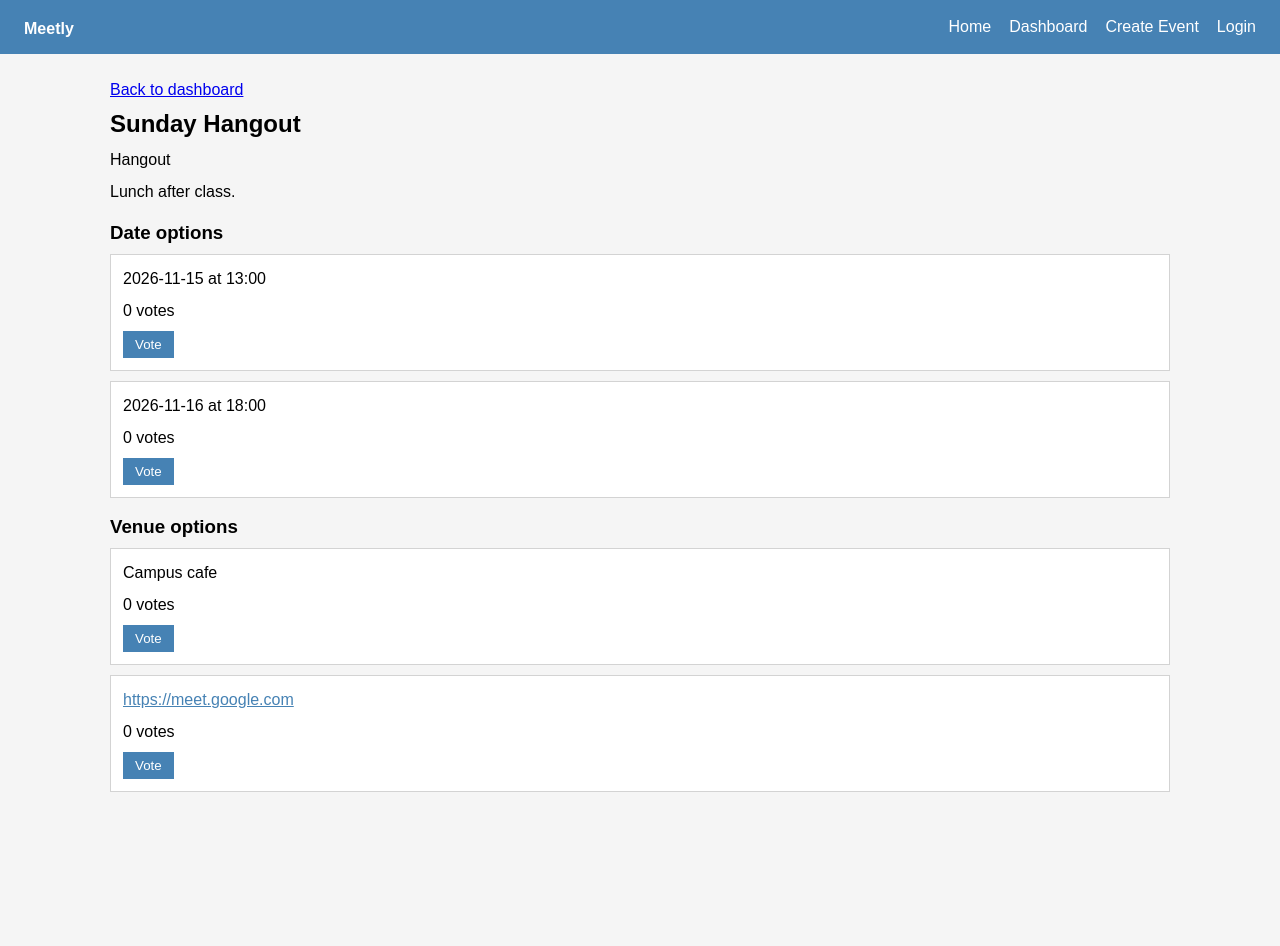
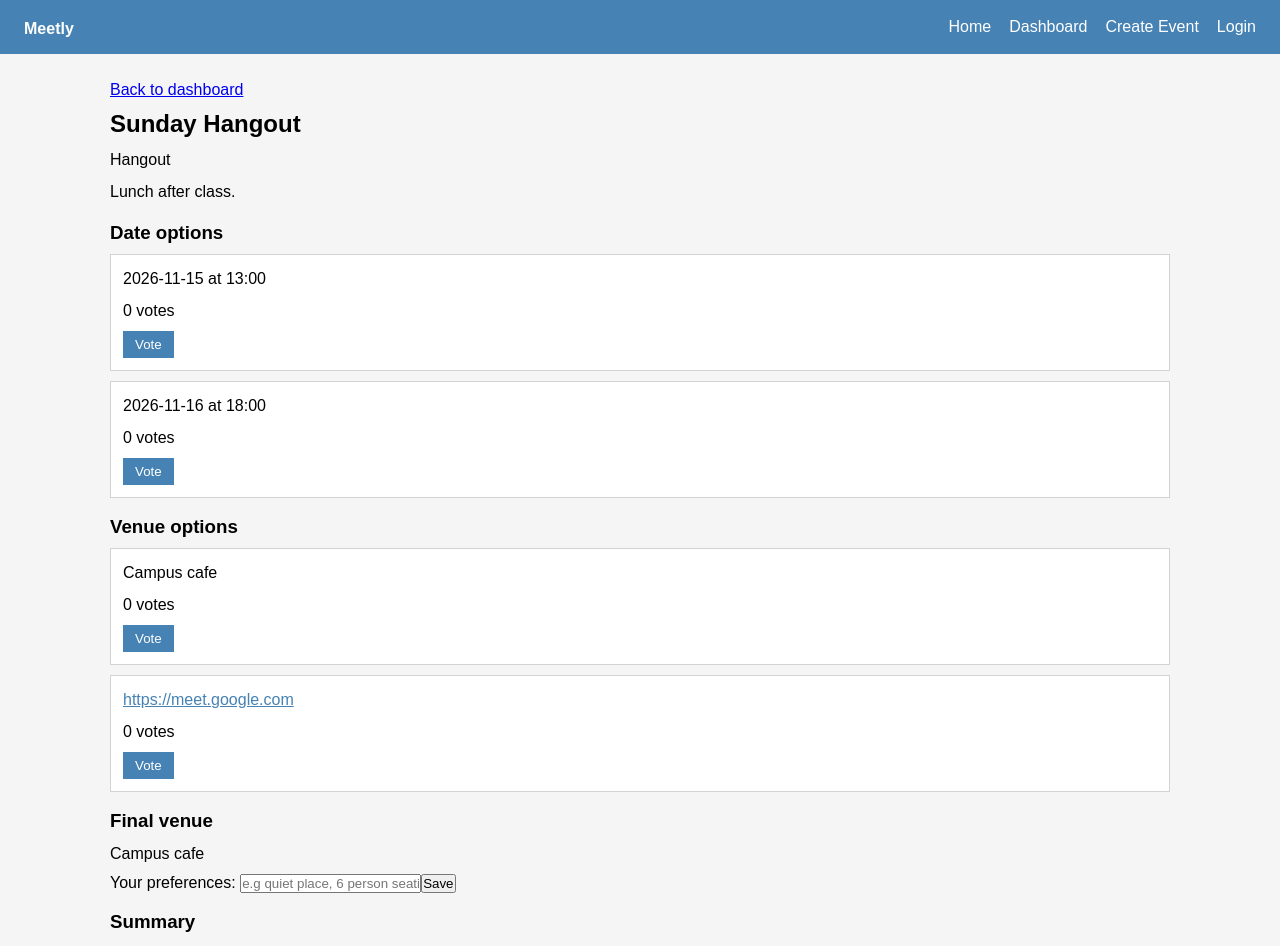
Before and after one commit to Ibrahim-Alam-3075/Meetly, a React (Vite) app in the folder frontend/: page /event/1 in a window 1280 px wide. Shown: the top 946 px of the page. Before the commit the page ends 826 px from the top, so only its background shows below. Built offline with nearby package versions, Linux system fonts and the light colour scheme.

Commit message:
preferences added

```diff
--- a/frontend/src/App.jsx
+++ b/frontend/src/App.jsx
@@ -24,6 +24,7 @@ const startingEvents = [
       { place: "Campus cafe", link: "", votes: 0 },
       { place: "", link: "https://meet.google.com", votes: 0 },
     ],
+    finalVenue: { place: "Campus cafe", link: "" },
   },
   {
     id: 2,
@@ -58,6 +59,8 @@ const startingEvents = [
 function App() {
   const [events, setEvents] = useState(startingEvents);
   const [myVotes, setMyVotes] = useState({});
+  const [myAttendance, setMyAttendance] = useState({});
+  const [myPreferences, setMyPreferences] = useState({});
 
   function addEvent(newEvent) {
     setEvents((currentEvents) => [...currentEvents, newEvent]);
@@ -91,6 +94,14 @@ function App() {
     );
   }
 
+  function setAttendance(eventId, choice) {
+    setMyAttendance({ ...myAttendance, [eventId]: choice });
+  }
+
+  function savePreference(eventId, text) {
+    setMyPreferences({ ...myPreferences, [eventId]: text });
+  }
+
   return (
     <BrowserRouter>
       <Layout>
@@ -102,7 +113,7 @@ function App() {
           <Route path="/register" element={<Register />} />
           <Route
             path="/event/:id"
-            element={<EventDetails events={events} myVotes={myVotes} onVote={vote} />}
+            element={<EventDetails events={events} myVotes={myVotes} onVote={vote} myAttendance={myAttendance} onAttend={setAttendance} myPreferences={myPreferences} onSavePreference={savePreference} />}
           />
         </Routes>
       </Layout>
--- a/frontend/src/pages/EventDetails.css
+++ b/frontend/src/pages/EventDetails.css
@@ -24,3 +24,15 @@
 .choice a {
   color: steelblue;
 }
+
+.attend {
+  background-color: steelblue;
+  color: white;
+  border: none;
+  padding: 6px 12px;
+  margin-right: 8px;
+}
+
+.attend.selected {
+  background-color: seagreen;
+}
--- a/frontend/src/pages/EventDetails.jsx
+++ b/frontend/src/pages/EventDetails.jsx
@@ -1,9 +1,11 @@
+import { useState } from "react";
 import { Link, useParams } from "react-router-dom";
 import "./EventDetails.css";
 
-function EventDetails({ events, myVotes, onVote }) {
+function EventDetails({ events, myVotes, onVote, myAttendance, onAttend, myPreferences, onSavePreference }) {
   const { id } = useParams();
   const event = events.find((item) => String(item.id) === id);
+  const [preference, setPreference] = useState("");
 
   if (!event) {
     return (
@@ -16,10 +18,29 @@ function EventDetails({ events, myVotes, onVote }) {
     );
   }
 
+  function handleSave(e) {
+    e.preventDefault();
+    onSavePreference(event.id, preference.trim());
+  }
+
   const dateVotes = event.dates.map((item) => item.votes || 0);
   const venueVotes = event.venues.map((item) => item.votes || 0);
   const topDateVotes = dateVotes.length ? Math.max(...dateVotes) : 0;
   const topVenueVotes = venueVotes.length ? Math.max(...venueVotes) : 0;
+
+  let hasVoted = false;
+
+  for (let i = 0; i < event.dates.length; i++) {
+    if (myVotes[event.id + "-dates-" + i]) {
+      hasVoted = true;
+    }
+  }
+
+  for (let i = 0; i < event.venues.length; i++) {
+    if (myVotes[event.id + "-venues-" + i]) {
+      hasVoted = true;
+    }
+  }
 
   return (
     <div className="app-container">
@@ -77,6 +98,47 @@ function EventDetails({ events, myVotes, onVote }) {
         );
       })}
 
+      {hasVoted && (
+        <div>
+          <h3>Will you attend?</h3>
+          <button
+            className={myAttendance[event.id] === "attending" ? "attend selected" : "attend"}
+            onClick={() => onAttend(event.id, "attending")}
+          >
+            Attending
+          </button>
+          <button
+            className={myAttendance[event.id] === "maybe" ? "attend selected" : "attend"}
+            onClick={() => onAttend(event.id, "maybe")}
+          >
+            Maybe
+          </button>
+          <button
+            className={myAttendance[event.id] === "not attending" ? "attend selected" : "attend"}
+            onClick={() => onAttend(event.id, "not attending")}
+          >
+            Not attending
+          </button>
+        </div>
+      )}
+
+      {event.finalVenue && (
+        <div>
+          <h3>Final venue</h3>
+          <p>{event.finalVenue.place} {event.finalVenue.link}</p>
+          <form onSubmit={handleSave}>
+            <label>Your preferences: </label>
+            <input placeholder="e.g quiet place, 6 person seating" value={preference} onChange={(e) => setPreference(e.target.value)} />
+            <button type="submit">Save</button>
+          </form>
+
+          <h3>Summary</h3>
+          <p>Venue: {event.finalVenue.place} {event.finalVenue.link}</p>
+          <p>Attendance: {myAttendance[event.id] || "Not chosen"}</p>
+          <p>Preferences: {myPreferences[event.id] || "Not chosen"}</p>
+        </div>
+      )}
+
       {event.agenda && (
         <div>
           <h3>Meeting Agenda</h3>
```
